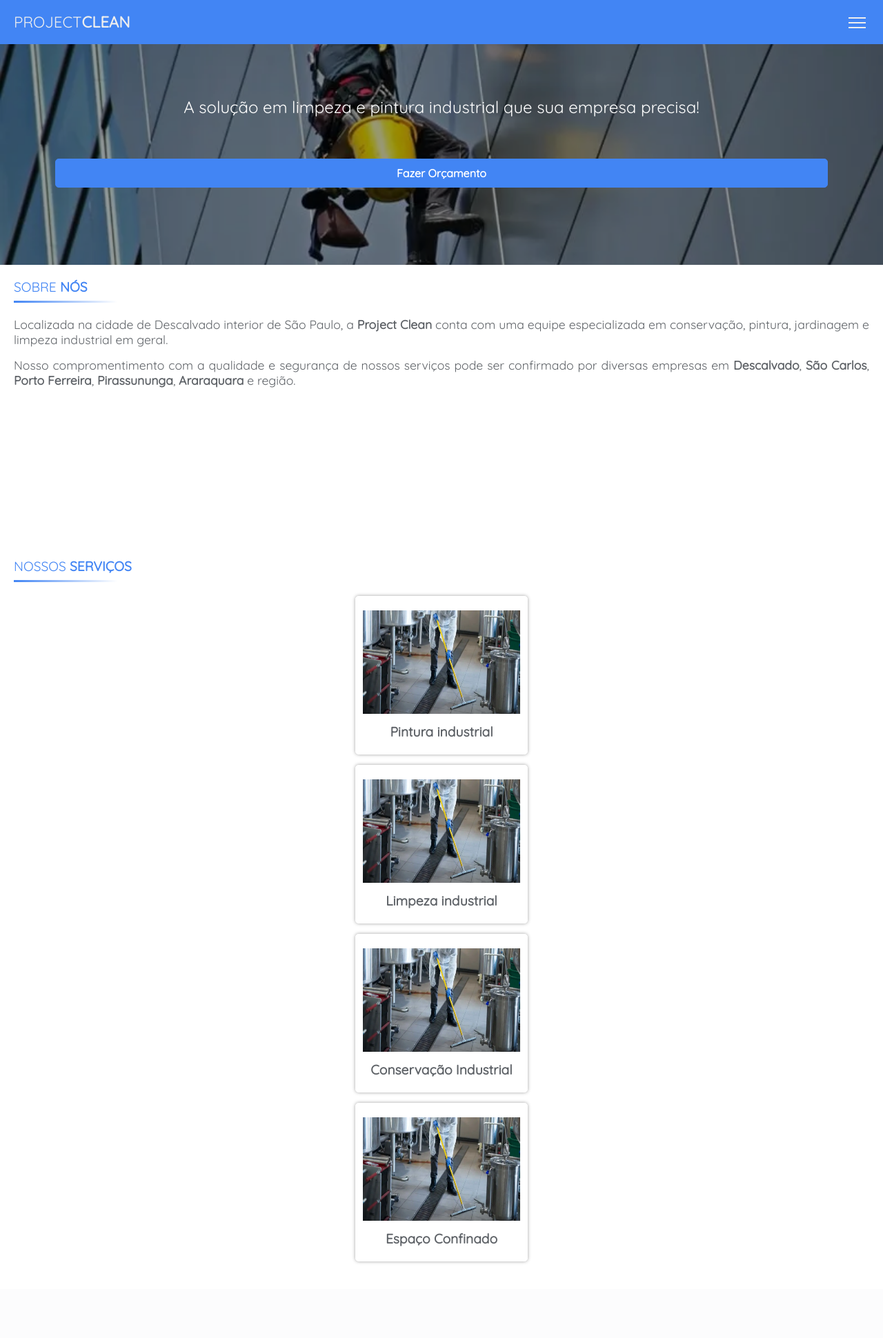
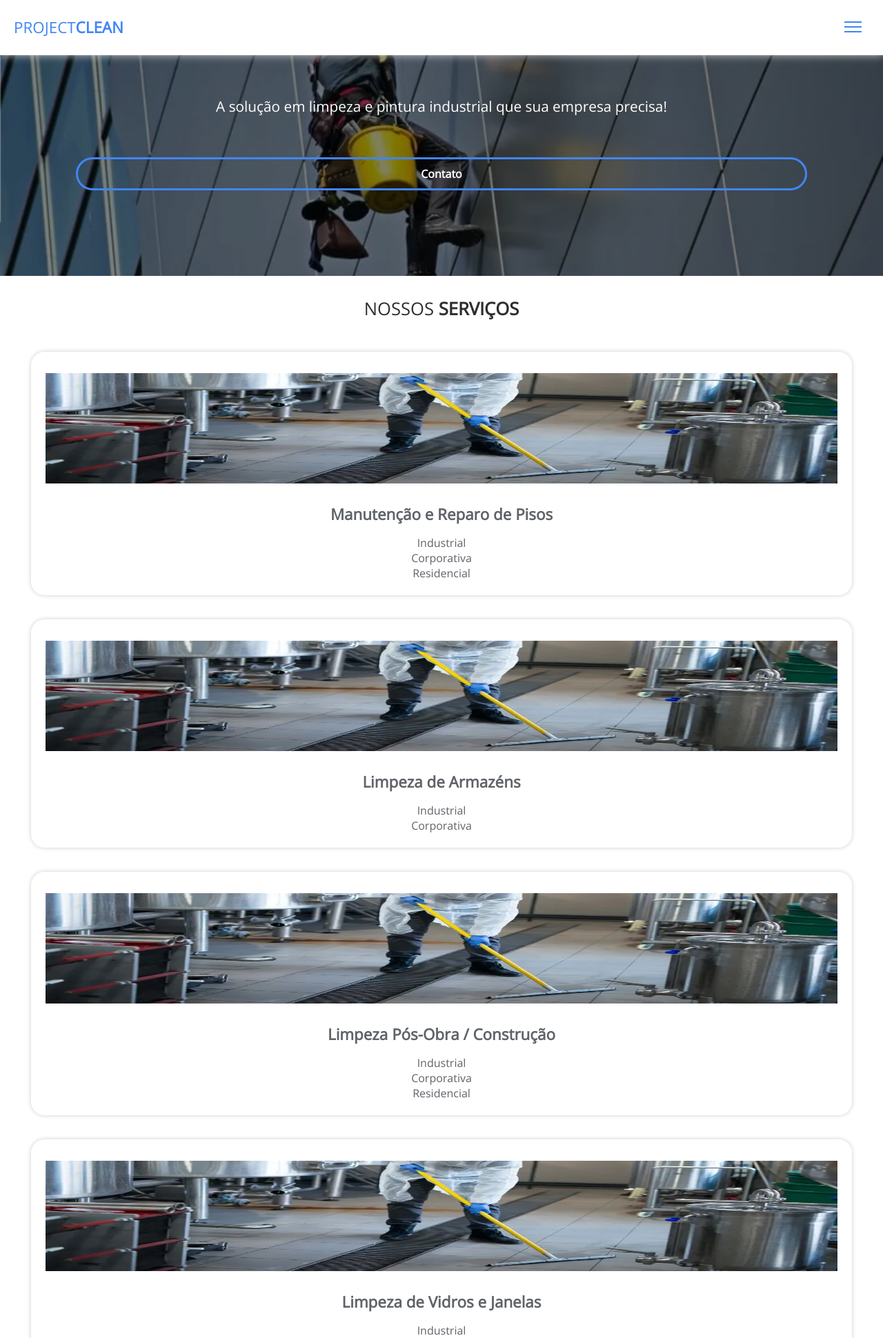
Before and after one commit to maarcospaaulo/project-clean, a PHP site: page / in a window 1280 px wide. Shown: the top 1940 px of the page at 69% size. Before the commit the page ends 1832 px from the top, so only its background shows below. Run offline with PHP 8.4, Linux system fonts and the light colour scheme.

Commit message:
adjustment

```diff
--- a/css-dev/style.css
+++ b/css-dev/style.css
@@ -12,29 +12,24 @@ img {
 }
 
 @font-face {
-  font-family: "Quicksand";
+  font-family: "Open Sans";
   font-display: swap;
-  src: url(../fonts/Quicksand-Regular.ttf);
-}
-
-@font-face {
-  font-family: "Montserrat";
-  font-display: swap;
-  src: url(../fonts/Montserrat-Regular.ttf);
+  src: url(../fonts/OpenSans-Regular.ttf);
 }
 
 h1, h2, h3, h4, h5, h6, p, a {
-  font-family: "Quicksand";
+  font-family: "Open Sans";
   color: #5f6368;
 }
 
 header {
-  background-color: #4285f4;
+  background-color: #ffffff;
   width: 100%;
-  height: 64px;
+  height: 80px;
   position: sticky;
   z-index: 1;
   top: 0;
+  box-shadow: 0 0px 12px #cccccc;
 }
 
 header .logo {
@@ -47,12 +42,12 @@ header .logo h1 {
   letter-spacing: 0px;
   font-size: 1.4rem;
   text-transform: uppercase;
-  line-height: 64px;
-  color: #eeeeee;
+  line-height: 80px;
+  color: #4285f4;
 }
 
 header .burguer {
-  margin: 20px;
+  margin: 26px;
   display: inline-block;
   position: absolute;
   right: 0;
@@ -61,7 +56,7 @@ header .burguer {
 header .burguer div{
   width: 25px;
   height: 2px;
-  background-color: #eeeeee;
+  background-color: #4285f4;
   margin: 5px;
   transition: all 0.6s ease;
 }
@@ -78,11 +73,12 @@ header .menu-active {
 header .menu .navbar {
   display: block;
   position: absolute;
-  top: 64px;
-  background-color: #eeeeee;
+  top: 80px;
+  background-color: #ffffff;
   width: 100%;
   text-align: center;
   z-index: 1;
+  box-shadow: 0 2px 2px #f1f1f1;
 }
 
 header .menu .navbar ul {
@@ -97,13 +93,13 @@ header .menu .navbar ul li {
 
 header .menu .navbar ul li a {
   display: block;
-  font-family: "Montserrat";
+  font-family: "Open Sans";
   padding: 10px 0;
   color: #4285f4;
 }
 
-header .menu .navbar ul ul {
-  background-color: #c5dbff;
+/* header .menu .navbar ul ul {
+  background-color: #cccccc;
   position: static;
   overflow: hidden;
   visibility: hidden;
@@ -117,7 +113,7 @@ header .menu .navbar ul ul li {
 
 header .menu .navbar ul ul li a {
   font-weight: bold;
-}
+} */
 
 header .menu .navbar ul li:hover ul {
   height: auto;
@@ -158,14 +154,15 @@ main .container {
 }
 
 main .title-section {
-  font-size: 1.20rem;
+  font-size: 1.6rem;
   font-weight: 100;
-  color: #4285f4;
+  color: #2e2e2e;
   text-transform: uppercase;
-  padding: 20px 0px;
+  padding: 30px 0px;
+  text-align: center;
 }
 
-main .title-section::after {
+/* main .title-section::after {
   content: "";
   width: 150px;
   height: 3px;
@@ -173,7 +170,7 @@ main .title-section::after {
   background-image: linear-gradient(to right, #4285f4 , #ffffff);
   display: block;
   margin-top: 8px;
-}
+} */
 
 main .section-hero {
   max-height: 320px;
@@ -182,7 +179,7 @@ main .section-hero {
 main .section-hero .section-hero__itens img {
   height: 320px;
   object-fit: cover;
-  filter: brightness(60%);
+  filter: brightness(50%);
 }
 
 main .section-hero .section-hero__text {
@@ -190,12 +187,13 @@ main .section-hero .section-hero__text {
   width: 100%;
   top: 140px;
   text-align: center;
+  padding: 0 30px;
 }
 
 main .section-hero .section-hero__text h2 {
   display: block;
   color: #ffffff;
-  font-size: 1.5rem;
+  font-size: 1.3rem;
   font-weight: 100;
   margin-bottom: 60px;
 }
@@ -206,22 +204,19 @@ main .section-hero .section-hero__text a {
   font-weight: bold;
   font-size: 1rem;
   padding: 10px;
-  border: 1px solid #4285f4;
-  border-radius: 5px;
+  border: 3px solid #4285f4;
+  border-radius: 40px;
   margin: 0 80px;
-  background-color: #4285f4;
-
 }
 
 main .section-about {
-  height: 390px;
+  height: 450px;
   overflow: hidden;
-  margin-bottom: 15px;
 }
 
 main .section-about .container p {
   text-align: justify;
-  padding-bottom: 15px;
+  padding-top: 10px;
   color: #5f6368;
   font-size: 1.1rem;
 }
@@ -230,28 +225,28 @@ main .section-services .services {
   display: flex;
   flex-direction: column;
   align-items: center;
-  margin-bottom: 25px;
+  margin: 15px 25px;
 }
 
 main .section-services .services .services-item {
   text-align: center;
   padding: 20px 0;
   border: 1px solid #ffffff;
-  width: 250px;
-  margin-bottom: 15px;
-  border-radius: 5px;
-  box-shadow: 0 0 5px #a1a1a1;
+  width: 100%;
+  border-radius: 20px;
+  box-shadow: 0 0 6px #cccccc;
+  margin-bottom: 35px;
 }
 
 
 main .section-services .services .services-item h3 {
-  font-weight: bold;
-  font-size: 1.2rem;
-  padding-top: 10px;
+  font-weight: 800;
+  font-size: 1.4rem;
+  padding: 15px 25px;
 }
 
 main .section-services .services .services-item img {
-  height: 150px;
+  height: 180px;
   width: 100%;
-  padding: 0 10px;
+  padding: 10px 20px;
 }
--- a/index.html
+++ b/index.html
@@ -36,17 +36,6 @@
           </li>
           <li>
             <a href="#services">Nossos Serviços</a>
-            <ul>
-              <li>
-                <a href="#">Limpeza Industrial</a>
-              </li>
-              <li>
-                <a href="#">Pintura Industrial</a>
-              </li>
-              <li>
-                <a href="#">Espaço Confinado</a>
-              </li>
-            </ul>
           </li>
           <li>
             <a href="#gallery">Galeria de Fotos</a>
@@ -88,14 +77,7 @@
       </div>
       <div class="section-hero__text">
         <h2>A solução em limpeza e pintura industrial que sua empresa precisa!</h2>
-        <a href="#">Fazer Orçamento</a>
-      </div>
-    </section>
-    <section id="about-us" class="section-about">
-      <div class="container">
-        <h2 class="title-section">Sobre <strong>Nós</strong></h2>
-        <p>Localizada na cidade de Descalvado interior de São Paulo, a <strong>Project Clean</strong> conta com uma equipe especializada em conservação, pintura, jardinagem e limpeza industrial em geral.</p>
-        <p>Nosso compromentimento com a qualidade e segurança de nossos serviços pode ser confirmado por diversas empresas em <strong>Descalvado</strong>, <strong>São Carlos</strong>, <strong>Porto Ferreira</strong>, <strong>Pirassununga</strong>, <strong>Araraquara</strong> e região.</p>
+        <a href="#">Contato</a>
       </div>
     </section>
     <section id="services" class="section-services">
@@ -110,7 +92,10 @@
                 <img src="img/banner/hero-3.jpg" title="Imagem pintura industrial" alt="Pintura Industrial" width="250px" height="150px">
               </picture>
             </div>
-            <h3>Pintura industrial</h3>
+            <h3>Manutenção e Reparo de Pisos</h3>
+            <p>Industrial</p>
+            <p>Corporativa</p>
+            <p>Residencial</p>
           </div>
           <div class="services-item">
             <picture>
@@ -118,7 +103,9 @@
               <source srcset="img/banner/hero-3.jpg" type="image/jpeg">
               <img src="img/banner/hero-3.jpg" title="Imagem pintura industrial" alt="Pintura Industrial" width="250px" height="150px">
             </picture>
-            <h3>Limpeza industrial</h3>
+            <h3>Limpeza de Armazéns</h3>
+            <p>Industrial</p>
+            <p>Corporativa</p>
           </div>
           <div class="services-item">
             <picture>
@@ -126,7 +113,10 @@
               <source srcset="img/banner/hero-3.jpg" type="image/jpeg">
               <img src="img/banner/hero-3.jpg" title="Imagem pintura industrial" alt="Pintura Industrial" width="250px" height="150px">
             </picture>
-            <h3>Conservação Industrial</h3>
+            <h3>Limpeza Pós-Obra / Construção</h3>
+            <p>Industrial</p>
+            <p>Corporativa</p>
+            <p>Residencial</p>
           </div>
           <div class="services-item">
             <picture>
@@ -134,9 +124,41 @@
               <source srcset="img/banner/hero-3.jpg" type="image/jpeg">
               <img src="img/banner/hero-3.jpg" title="Imagem pintura industrial" alt="Pintura Industrial" width="250px" height="150px">
             </picture>
-            <h3>Espaço Confinado</h3>
+            <h3>Limpeza de Vidros e Janelas</h3>
+            <p>Industrial</p>
+            <p>Corporativa</p>
+            <p>Residencial</p>
+          </div>
+          <div class="services-item">
+            <picture>
+              <source srcset="img/banner/hero-3.webp" type="image/webp">
+              <source srcset="img/banner/hero-3.jpg" type="image/jpeg">
+              <img src="img/banner/hero-3.jpg" title="Imagem pintura industrial" alt="Pintura Industrial" width="250px" height="150px">
+            </picture>
+            <h3>Limpeza de Coifas</h3>
+            <p>Industrial</p>
+            <p>Corporativa</p>
+            <p>Residencial</p>
+          </div>
+          <div class="services-item">
+            <picture>
+              <source srcset="img/banner/hero-3.webp" type="image/webp">
+              <source srcset="img/banner/hero-3.jpg" type="image/jpeg">
+              <img src="img/banner/hero-3.jpg" title="Imagem pintura industrial" alt="Pintura Industrial" width="250px" height="150px">
+            </picture>
+            <h3>Limpeza Técnica</h3>
+            <p>Industrial</p>
+            <p>Corporativa</p>
+            <p>Residencial</p>
           </div>
         </div>
+      </div>
+    </section>
+    <section id="about-us" class="section-about">
+      <div class="container">
+        <h2 class="title-section">Sobre <strong>Nós</strong></h2>
+        <p>Localizada na cidade de Descalvado interior de São Paulo, a <strong>Project Clean</strong> conta com uma equipe especializada em conservação, pintura, jardinagem e limpeza industrial em geral. Garantindo um ambiente limpo e saudável para seus funcionarios.</p>
+        <p>Nosso compromentimento com a qualidade e segurança de nossos serviços pode ser confirmado por diversas empresas em <strong>Descalvado</strong>, <strong>São Carlos</strong>, <strong>Porto Ferreira</strong>, <strong>Pirassununga</strong>, <strong>Araraquara</strong> e região.</p>
       </div>
     </section>
   </main>
```
Also changed, not shown: fonts/Montserrat-Regular.ttf (deleted), fonts/OpenSans-Bold.ttf (added), fonts/OpenSans-Light.ttf (added), fonts/OpenSans-Regular.ttf (added), fonts/Quicksand-Regular.ttf (deleted).
